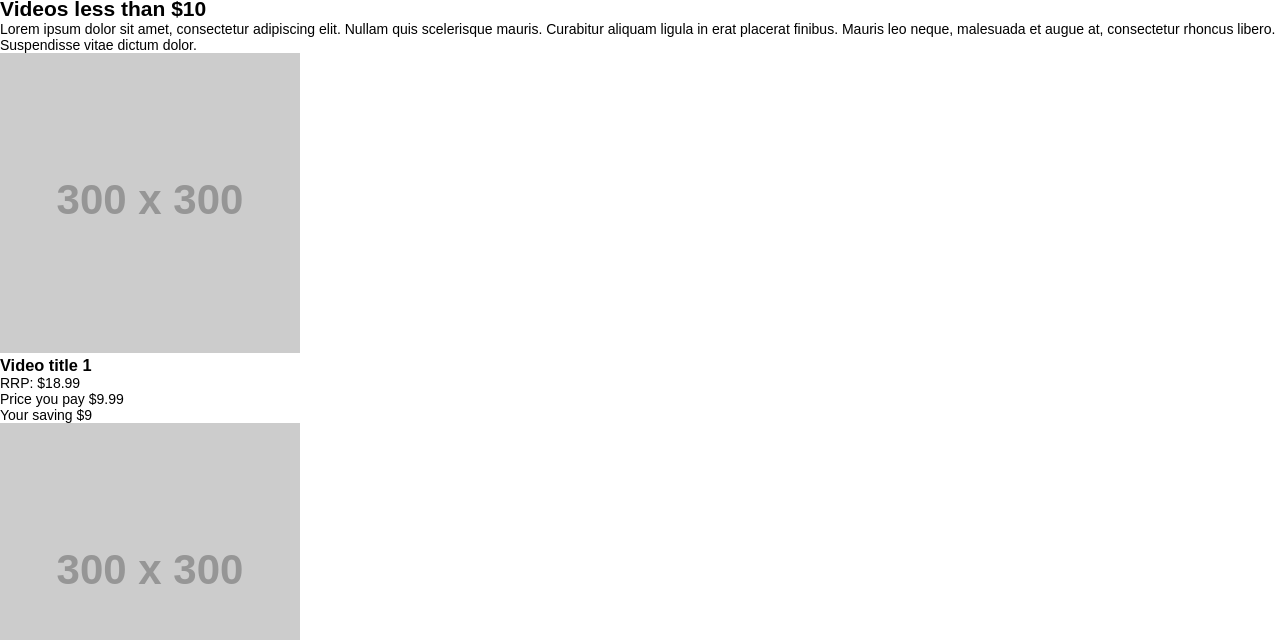
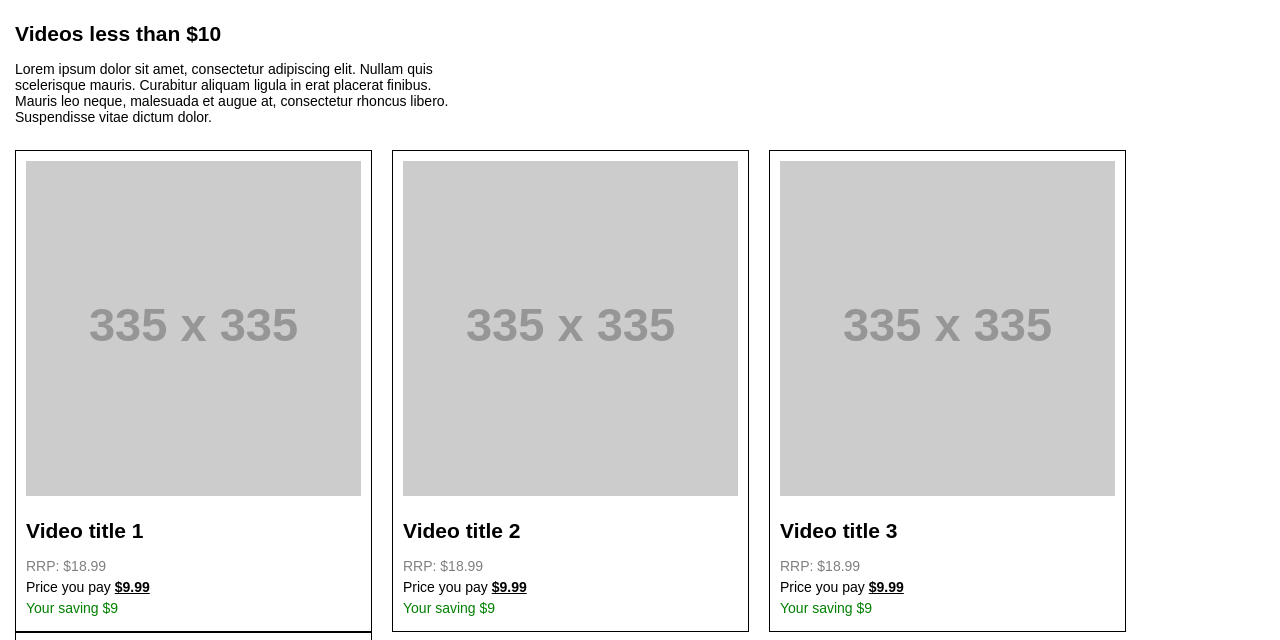
Before and after one commit to robert-arias/Lab-2, a website: page index.html in a window 1280 px wide. Shown: the part 139-779 px from the top of the page. Drawn offline with Linux system fonts and the light colour scheme; placeholder pictures from the web are drawn by us.

Commit message:
desktop version done

```diff
--- a/index.html
+++ b/index.html
@@ -34,32 +34,32 @@
         </article>
         <section class="section">
             <div class="productcontainer">
-                <img class="productcontainer__img" src="https://dummyimage.com/300x300/8cc1e9/102982&text=Product+Image+1" alt="Product 1">
-                <h3 class="productcontainer__title">Video title 1</h3>
+                <img class="productcontainer__img" src="https://dummyimage.com/335x335/8cc1e9/102982&text=Product+Image+1" alt="Product 1">
+                <h2 class="productcontainer__title">Video title 1</h3>
                 <span class="productcontainer__price">RRP: $18.99</span>
                 <p class="productcontainer__text">Price you pay <span class="productcontainer__offer">$9.99</span></p>
                 <span class="productcontainer__saving">Your saving $9</span>
             </div>
 
             <div class="productcontainer">
-                <img class="productcontainer__img" src="https://dummyimage.com/300x300/8cc1e9/102982&text=Product+Image+2" alt="Product 2">
-                <h3 class="productcontainer__title">Video title 2</h3>
+                <img class="productcontainer__img" src="https://dummyimage.com/335x335/8cc1e9/102982&text=Product+Image+2" alt="Product 2">
+                <h2 class="productcontainer__title">Video title 2</h3>
                 <span class="productcontainer__price">RRP: $18.99</span>
                 <p class="productcontainer__text">Price you pay <span class="productcontainer__offer">$9.99</span></p>
                 <span class="productcontainer__saving">Your saving $9</span>
             </div>
 
             <div class="productcontainer">
-                <img class="productcontainer__img" src="https://dummyimage.com/300x300/8cc1e9/102982&text=Product+Image+3" alt="Product 3">
-                <h3 class="productcontainer__title">Video title 3</h3>
+                <img class="productcontainer__img" src="https://dummyimage.com/335x335/8cc1e9/102982&text=Product+Image+3" alt="Product 3">
+                <h2 class="productcontainer__title">Video title 3</h3>
                 <span class="productcontainer__price">RRP: $18.99</span>
                 <p class="productcontainer__text">Price you pay <span class="productcontainer__offer">$9.99</span></p>
                 <span class="productcontainer__saving">Your saving $9</span>
             </div>
 
             <div class="productcontainer">
-                <img class="productcontainer__img" src="https://dummyimage.com/300x300/8cc1e9/102982&text=Product+Image+4" alt="Product 4">
-                <h3 class="productcontainer__title">Video title 4</h3>
+                <img class="productcontainer__img" src="https://dummyimage.com/335x335/8cc1e9/102982&text=Product+Image+4" alt="Product 4">
+                <h2 class="productcontainer__title">Video title 4</h3>
                 <span class="productcontainer__price">RRP: $18.99</span>
                 <p class="productcontainer__text">Price you pay <span class="productcontainer__offer">$9.99</span></p>
                 <span class="productcontainer__saving">Your saving $9</span>
--- a/scss/components/_article.scss
+++ b/scss/components/_article.scss
@@ -0,0 +1,9 @@
+.article {
+    margin: 25px 15px;
+    &__title {
+        margin-bottom: 15px;
+    }
+    &__text {
+        width: 450px;
+    }
+}
--- a/scss/components/_section.scss
+++ b/scss/components/_section.scss
@@ -0,0 +1,41 @@
+.section {
+    display: flex;
+    flex-wrap: wrap;
+    margin: 25px 15px;
+
+    .productcontainer {
+        flex: 0 0 auto;
+        padding: 10px;
+        border: 1px solid black;
+
+        &:not(:last-child) {
+            margin-right: 20px;
+        }
+
+        &__title {
+            margin-top: 20px;
+            margin-bottom: 15px;
+        }
+
+        &__price {
+            display: block;
+            color: gray;
+            margin-bottom: 5px;
+        }
+
+        &__text {
+            margin-bottom: 5px;
+        }
+
+        &__offer {
+            font-weight: bold;
+            text-decoration: underline;
+        }
+
+        &__saving {
+            display: block;
+            color: green;
+            margin-bottom: 5px;
+        }
+    }
+}
--- a/scss/styles.scss
+++ b/scss/styles.scss
@@ -3,3 +3,5 @@
 @import 'base/typograhpy';
 @import 'layout/header';
 @import 'layout/navigation';
+@import 'components/article';
+@import 'components/section';
```
Also changed, not shown: css/styles.css.
